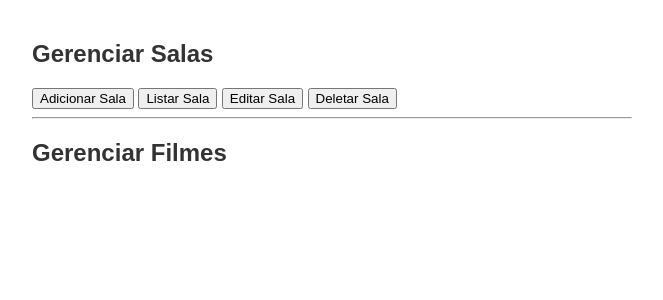
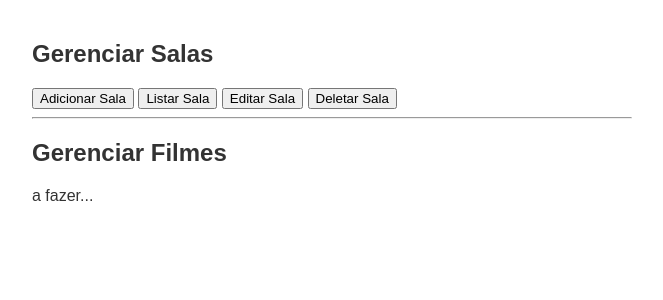
Before and after one commit to TonyRodIv/OpenTickets, a Flask app: page /adm/ in a window 1280 px wide. Shown: the top 300 px of the page, without its empty margins (308-971 px from the left). Run offline with Flask 3, Linux system fonts and the light colour scheme.

Commit message:
Adiciona validação e comentários nas rotas de gerenciamento de salas; atualiza template da página inicial

```diff
--- a/routes/adm.py
+++ b/routes/adm.py
@@ -18,6 +18,7 @@ def listar_salas_view():
 
 @adm_route.route('/adicionar_sala', methods=['GET', 'POST'])
 def adicionar_sala_view():
+    # POST: adiciona nova sala e volida os dados
     if request.method == 'POST':
         try:
             linhas = int(request.form.get('linhas', 0))
@@ -27,11 +28,12 @@ def adicionar_sala_view():
             return redirect(url_for('adm.listar_salas_view'))
         except ValueError as e:
             flash(str(e), 'danger')
-    # GET ou erro de validação
+    # GET: apresenta formulário para adicionar sala
     return render_template('adicionar_sala.html')
 
 @adm_route.route('/editar_sala', methods=['GET', 'POST'])
 def editar_sala_view():
+    # POST: edita sala e valida os dados
     if request.method == 'POST':
         numero = request.form.get('numero', '').strip()
         try:
@@ -58,6 +60,7 @@ def editar_sala_view():
 
 @adm_route.route('/deletar_sala', methods=['GET', 'POST'])
 def deletar_sala_view():
+    # POST: deleta sala e valida os dados
     if request.method == 'POST':
         numero = request.form.get('numero', '').strip()
         erro = deletar_sala(numero)
@@ -66,7 +69,6 @@ def deletar_sala_view():
         else:
             flash(f"Sala {numero} removida com sucesso!", 'success')
         return redirect(url_for('adm.listar_salas_view'))
-
     # GET: apresenta formulário com todas as salas
     salas = carregar_salas()
     return render_template('deletar_sala.html', salas=salas)
--- a/templates/adm/admHome.html
+++ b/templates/adm/admHome.html
@@ -13,5 +13,6 @@
     <a href={{deletarSala}}><button>Deletar Sala</button></a>
     <hr>
     <h2>Gerenciar Filmes</h2>
+    <p>a fazer...</p>
 </body>
 </html>
```
